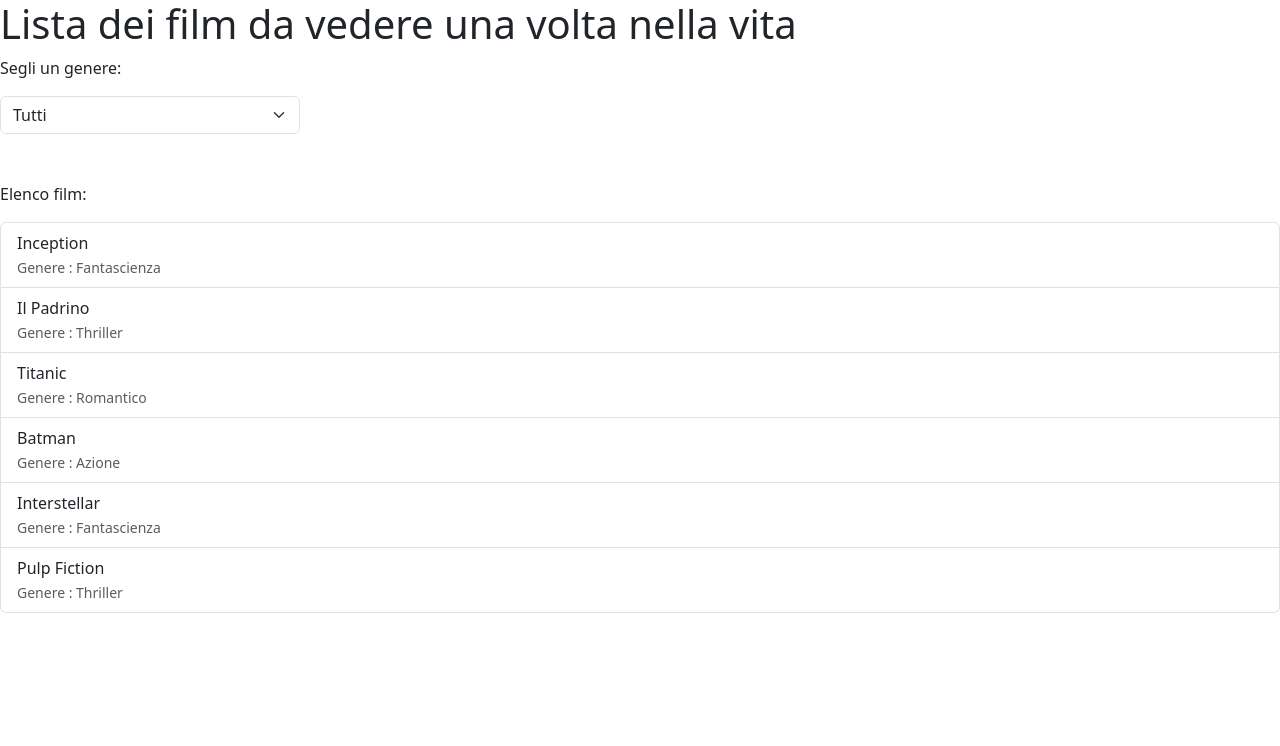
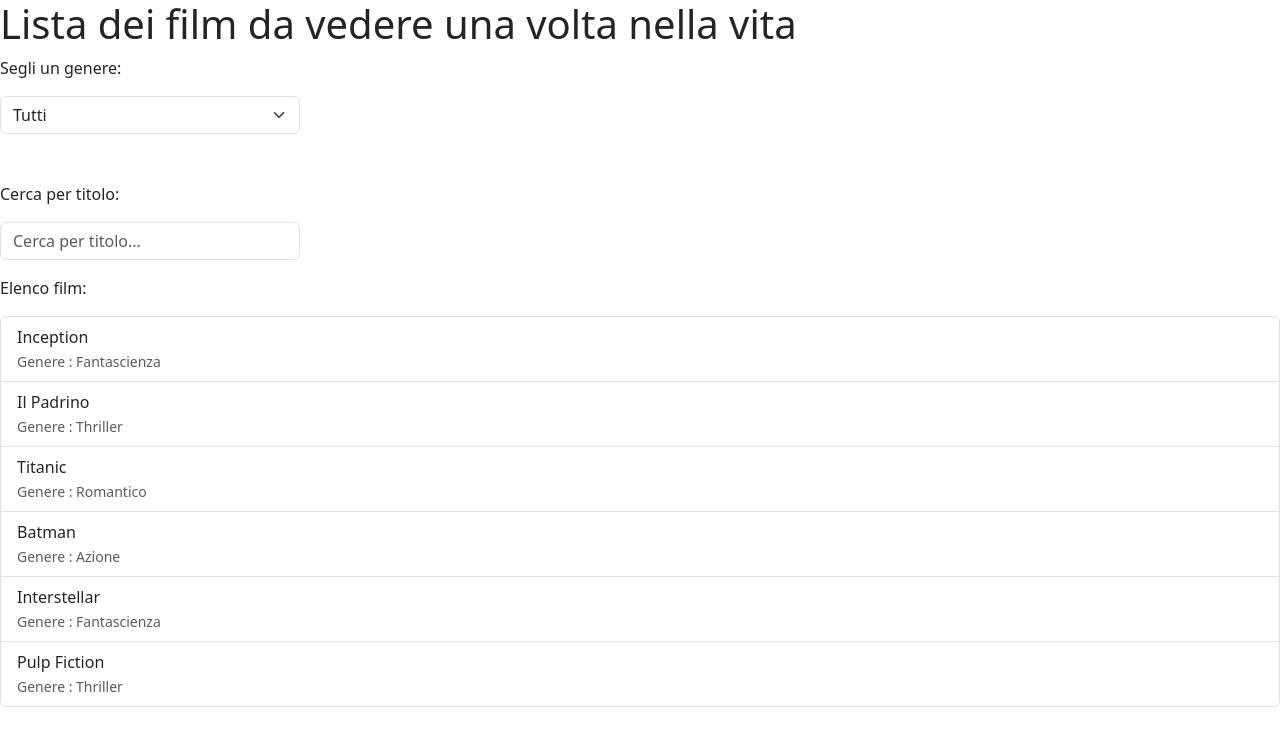
Before and after one commit to dpalexandru/react-movie-filter, a React (Vite) app: page / in a window 1280 px wide. Shown: the top 746 px of the page. Built offline with nearby package versions, Linux system fonts and the light colour scheme.

Commit message:
feat: bonus 1: add a inputo for title search

```diff
--- a/src/App.jsx
+++ b/src/App.jsx
@@ -28,6 +28,28 @@
       setFilteredMovies(movies.filter((m) => m.genre.toLocaleLowerCase() === selected.toLocaleLowerCase()))
   }, [selected])
 
+  // usiamo use effect per aggiornare all'inserimento nella search
+  useEffect(() => {
+    let base;
+    if (!selected) {
+      base = movies;
+    } else {
+      base = movies.filter(
+        (m) => m.genre.toLowerCase() === selected.toLowerCase()
+      );
+    }
+
+    let result;
+    if (!search) {
+      result = base;
+    } else {
+      result = base.filter((m) =>
+        m.title.toLowerCase().includes(search.toLowerCase())
+      );
+    }
+    setFilteredMovies(result);
+  }, [search, selected]);
+
   return (
     <>
       <h1>Lista dei film da vedere una volta nella vita</h1>
@@ -48,6 +70,19 @@
         </select>
       </div>
 
+      {/* C A M P O  S E A R C H  */}
+      <p >Cerca per titolo:</p>
+      <div className="mb-3">
+        <input
+          type="text"
+          className="form-control"
+          placeholder="Cerca per titolo..."
+          value={search}
+          onChange={(e) => setSearch(e.target.value)}
+        />
+      </div>
+
+
       {/* L I S T A  F I L M */}
       <p >Elenco film:</p>
 
@@ -63,8 +98,6 @@
         ))}
 
       </ul>
-
-
     </>
   )
 }
--- a/src/index.css
+++ b/src/index.css
@@ -4,7 +4,8 @@
     box-sizing: border-box;
 }
 
-.form-select {
+.form-select,
+.form-control {
     width: 300px;
 }
 
```
